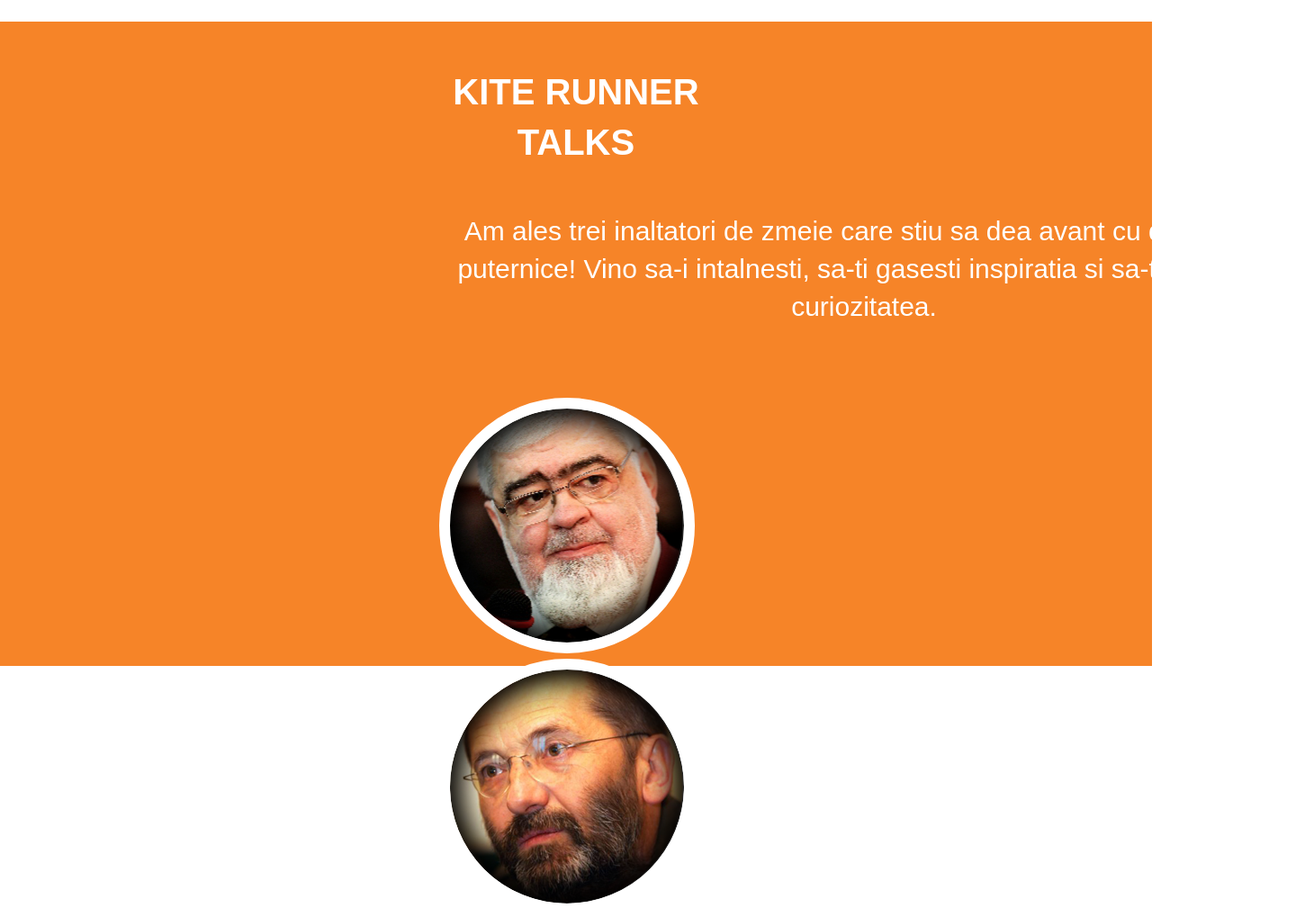
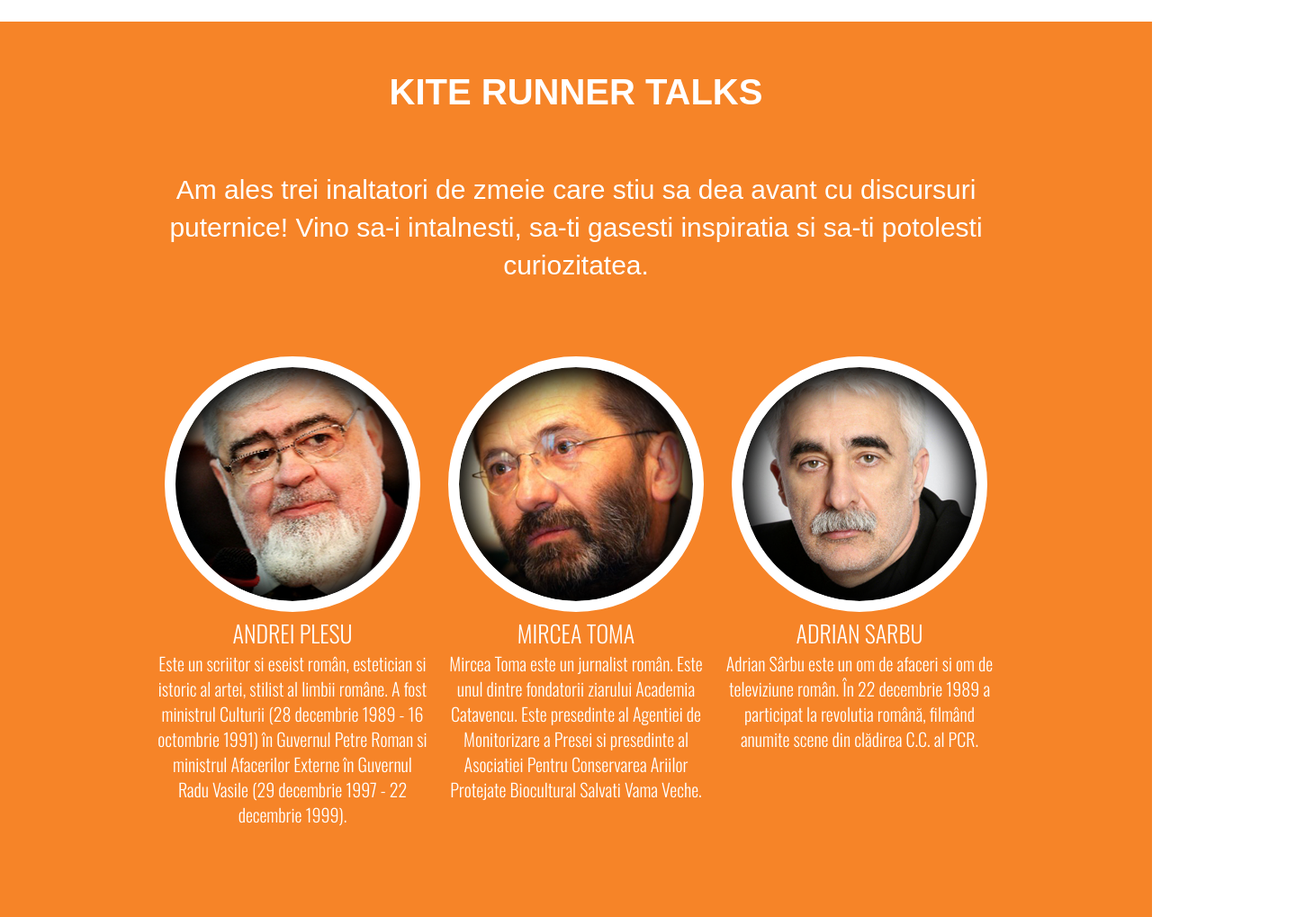
Before and after one commit to mrBeck/IngProject, a plain HTML site: page INGproject.html in a window 1280 px wide. Shown: the part 900-1919 px from the top of the page at 90% size, 1440 px wide, since content can reach past the window. Drawn offline with nearby package versions, Linux system fonts and the light colour scheme.

Commit message:
adds profile names and descriptions

```diff
--- a/INGproject.html
+++ b/INGproject.html
@@ -15,6 +15,7 @@
         <link rel="stylesheet" href="css/normalize.css">
         <link rel="stylesheet" href="css/main.css">
         <script src="js/vendor/modernizr-2.6.2.min.js"></script>
+        <link href='http://fonts.googleapis.com/css?family=Oswald:300' rel='stylesheet' type='text/css'>
     </head>
     <body>
         <!--[if lt IE 7]>
@@ -55,11 +56,32 @@
             </div>
 
             <div class= "orangecontainer" >
-                <div class= "titlu-trei">KITE RUNNER TALKS</div>
-                <div class= "inaltatori">Am ales trei inaltatori de zmeie care stiu sa dea avant cu discursuri puternice! Vino sa-i intalnesti, sa-ti gasesti inspiratia si sa-ti potolesti curiozitatea.</div>
-                <div class= "andreiplesu kiterunner"></div>
-                <div class= "mirceatoma kiterunner"></div>
-                <div class= "adriansarbu kiterunner"></div>
+                <div class="biocontainer">
+                    <div class= "titlu-trei">KITE RUNNER TALKS</div>
+                    <div class= "inaltatori">Am ales trei inaltatori de zmeie care stiu sa dea avant cu discursuri puternice! Vino sa-i intalnesti, sa-ti gasesti inspiratia si sa-ti potolesti curiozitatea.</div>
+
+                    <div class="speakercontainer">
+                        <div class= "andreiplesu kiterunner"></div>
+                        <div class= "name"> andrei plesu</div>
+                        <div class="textprofil">Este un scriitor si eseist român, estetician si istoric al artei, stilist al limbii române. A fost ministrul Culturii (28 decembrie 1989 - 16 octombrie 1991) în Guvernul Petre Roman si ministrul Afacerilor Externe în Guvernul Radu Vasile (29 decembrie 1997 - 22 decembrie 1999).
+                        </div>
+                    </div>
+
+                    <div class="speakercontainer">
+                        <div class= "mirceatoma kiterunner"></div>
+                            <div class= "name">mircea toma</div>
+                            <div class="textprofil">Mircea Toma este un jurnalist român. Este unul dintre fondatorii ziarului Academia Catavencu. Este presedinte al Agentiei de Monitorizare a Presei si presedinte al Asociatiei Pentru Conservarea Ariilor Protejate Biocultural Salvati Vama Veche.</div>
+                    </div>
+
+                    <div class="speakercontainer">
+                        <div class= "adriansarbu kiterunner"></div>
+                            <div class= "name">adrian sarbu</div>
+                            <div class="textprofil">Adrian Sârbu este un om de afaceri si om de televiziune român. În 22 decembrie 1989 a participat la revolutia română, filmând anumite scene din clădirea C.C. al PCR.</div>
+                    </div>
+
+                    <div class="clear"></div>
+
+                </div>
 
 
             </div>
--- a/css/main.css
+++ b/css/main.css
@@ -197,13 +197,15 @@ textarea {
 
 .orangecontainer{
 
-    height: 716px;
+    height: 1260px;
     background-color: #f68428;
     margin: auto;
-    padding-left: 480px;
-    padding-right: 480px;
     text-align: center;
 
+}
+.biocontainer{
+    width:960px;
+    margin: auto;
 }
 .titlu-trei{
     text-transform: uppercase;
@@ -211,17 +213,25 @@ textarea {
     color :white;
     text-align: center;
     position: relative;
-    top: 50px;
+    padding-top: 50px;
     font-size: 40px;
 }
 .inaltatori{
     font-size: 30px;
     color: #fff;
     position: relative;
-    padding-top: 100px;
+    padding-top: 60px;
     margin: auto;
     width: 960px;
     padding-bottom: 80px;
+}
+
+
+.speakercontainer{
+
+    float:left;
+    margin-left: 15px;
+    width : 300px;
 }
 
 .kiterunner{
@@ -234,12 +244,30 @@ textarea {
     position: relative;
     margin: auto;
     display: inline-block;
-    margin-right: 20px;
+}
+
+.name{
+    font-family: Oswald;
+    color: white;
+    text-transform: uppercase;
+    font-size: 26px;
+    display: inline;
+    clear: both;
+}
+
+.textprofil{
+
+    font-family: Oswald;
+    color :white;
+    font-size: 20px;
+}
+
+.clear{
+
+    clear:both;
+}
 
 
-
-
-}
 
 .andreiplesu{
     background-image: url("../img/andreiplesu.jpg");
```
